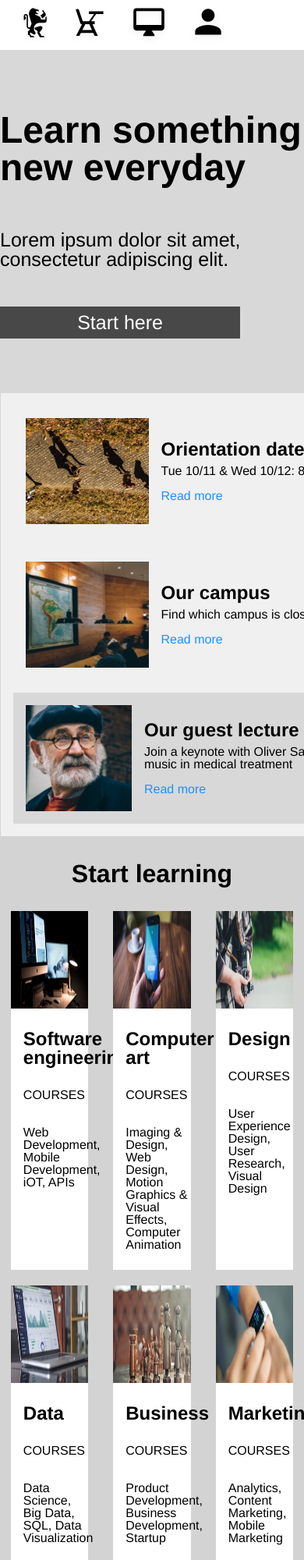
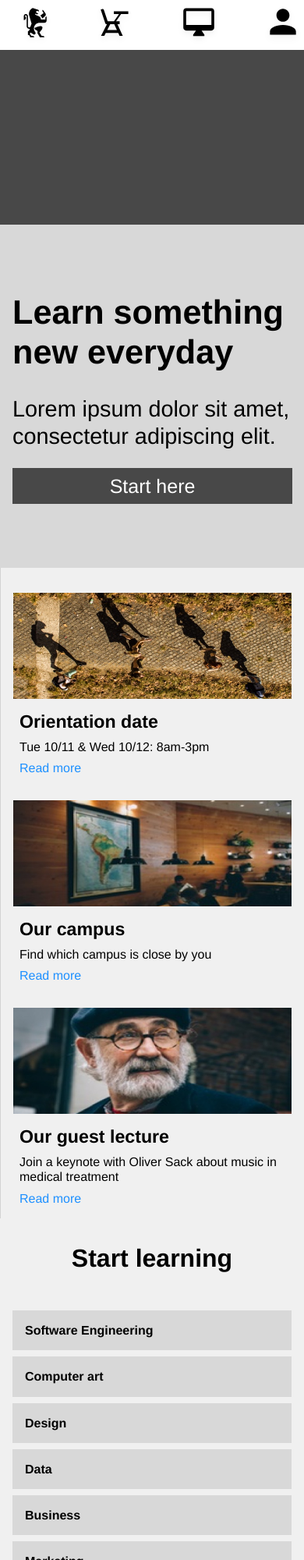
Before and after one commit to Swade101/colmaracademy, a plain HTML site: page index.html in a window 390 px wide. Shown: the top 2000 px of the page at 78% size. Drawn offline with Linux system fonts and the light colour scheme.

Commit message:
Finished mobile sit.

```diff
--- a/index.html
+++ b/index.html
@@ -26,6 +26,8 @@
       </div>
     </header>
     <div class="maincontent">
+      <div class="spacer">
+      </div>
       <div class="banner">
         <div class="bannerpic">
           <img src="resources/images/banner.jpg"/>
@@ -48,7 +50,8 @@
         <div class="main2">
           <div class="box">
               <img src="resources/images/information-orientation.jpg"/>
-            <div>
+              <img src="resources/images/information-orientation-mobile.jpg"/>
+            <div class="boxtext">
               <p class="h2">Orientation date</p>
               <p>Tue 10/11 & Wed 10/12: 8am-3pm</p>
               <p><a href="#">Read more</a></p>
@@ -56,7 +59,8 @@
           </div>
           <div class="box">
               <img src="resources/images/information-campus.jpg"/>
-            <div>
+              <img src="resources/images/information-campus-mobile.jpg"/>
+            <div class="boxtext">
               <p class="h2">Our campus</p>
               <p>Find which campus is close by you</p>
               <p><a href="#">Read more</a></p>
@@ -64,7 +68,8 @@
           </div>
           <div class="box">
               <img src="resources/images/information-guest-lecture.jpg"/>
-            <div>
+              <img src="resources/images/information-guest-lecture-mobile.jpg"/>
+            <div class="boxtext">
               <p class="h2">Our guest lecture</p>
               <p>Join a keynote with Oliver Sack about music in medical treatment</p>
               <p><a href="#">Read more</a></p>
@@ -105,7 +110,7 @@
                 <img src="resources/images/course-business.jpg"/>
                 <p class="h2">Business</p>
                 <p>COURSES</p>
-                <p>Product Development, Business Development, Startup</p>
+                <p>Product Development, Business </br> Development, Startup</p>
               </div>
               <div class="row margin">
                 <img src="resources/images/course-marketing.jpg"/>
@@ -114,6 +119,14 @@
                 <p>Analytics, Content Marketing, </br> Mobile Marketing</p>
               </div>
         </div>
+        <div class="courseinfo-mobile">
+          <p>Software Engineering</p>
+          <p>Computer art</p>
+          <p>Design</p>
+          <p>Data</p>
+          <p>Business</p>
+          <p>Marketing</p>
+        </div>
       </div>
       <div class="thesis">
         <div class="thesisheader">
@@ -121,7 +134,7 @@
         </div>
         <div class="thesisinfo">
           <div class="thesisbox">
-            <video src="resources/videos/thesis.mp4" width="100%" height="350px" controls>
+            <video src="resources/videos/thesis.mp4" width="100%" height="350px" controls autoplay loop>
               Video not supported
             </video>
             <p class="h2">Reimagine urban</p>
@@ -131,7 +144,7 @@
             <div class="box2 boxy">
               <img src="resources/images/thesis-fisma.jpg"/>
               <div>
-                <p class="h2">Fisma: Design and</p>
+                <p class="h2">Fisma: Design </p>
                 <p>Designer showcase of new </br> prototype product</p>
               </div>
             </div>
--- a/resources/css/style.css
+++ b/resources/css/style.css
@@ -5,10 +5,11 @@
 
 html, body {
   font-size: 16px;
-  font-family: Helvetica;
+  font-family: Helvetica, sans-serif;
   max-width: 100%;
   overflow-x: hidden;
   margin: auto;
+  line-height: 1.2;
 }
 
 
@@ -97,6 +98,10 @@ margin-left: 24px;
 }
 
 /*Lean something new everyday section*/
+
+.spacer {
+  display: none;
+}
 
 .banner {
   width: 100%;
@@ -208,6 +213,10 @@ margin-left: 24px;
   border-left: 1px solid lightgray;
 }
 
+.main2 .box img:nth-child(0n+2) {
+  display: none;
+}
+
 .main2 .box:last-child {
   background-color: #d8d8d8;
 }
@@ -242,20 +251,6 @@ margin-left: 24px;
   text-decoration: none;
 }
 
-/*
-.box, .box1 {
-  display: flex;
-  align-items: center;
-  height: 168px;
-  width: 423px;
-}
-
-.box img, .box1 img{
-    eight: 136px;
-    width: 35%;
-    margin: 16px;
-}
-*/
 
 /*Start learning section*/
 
@@ -273,6 +268,10 @@ margin-left: 24px;
   align-content: center;
   justify-content: center;
   width: 100%;
+}
+
+.courseinfo-mobile {
+  display: none;
 }
 
 .coursehead .h1 {
@@ -418,14 +417,14 @@ margin-left: 24px;
 footer {
   display: flex;
   justify-content: space-between;
-  height: 90px;
+  height: 6rem;
   width: 100%;
   text-align: right;
   border-top: 1px solid #d3d3d3;
 }
 
 footer p{
-  margin-top: 10px;
+  margin-top: 1rem;
 }
 
 footer p:first-child {
@@ -438,16 +437,131 @@ footer p:last-child {
 }
 
 @media only screen and (max-width: 420px) {
+  html {
+    font-size: 8px;
+  }
+  .logo img {
+  margin-right: 4rem;
+  }
+
   .logo img:nth-child(1n+2) {
     display: flex;
     justify-content: space-around;
+  }
+
+  .spacer {
+    display: flex;
+    height: 28rem;
+    background-color: #484848;
+  }
+
+  .bannertext {
+    margin-left: 2rem;
+  }
+
+  .bannertext .h1 {
+    font-size: 5.4rem;
+  }
+
+  .bannertext p {
+    margin-top: 0;
+  }
+
+  .bannertext p:nth-child(0n+2) {
+    font-size: 3.6rem;
+  }
+
+  .bannertext .button {
+    width: 96%;
+  }
+
+  .main2 .box {
+    flex-direction: column;
+    height: auto;
+    width: auto;
+  }
+
+  .main2 .box:last-child {
+    background-color: inherit;
+  }
+
+  .main2 .box img:nth-child(0n+2) {
+    display: flex;
+    width: 100%;
+    margin-right: 2rem;
+    margin-left: 2rem;
+  }
+
+  .main2 .box .h2 {
+    font-size: 2.9rem;
+  }
+
+  .boxtext {
+    margin-left: 2rem;
+    width: 100%;
+  }
+
+  .course {
+    width: 100%;
+    background-color: #f0f0f0;
+  }
+
+  .coursehead .h1 {
+    font-size: 4rem;
+  }
+
+  .courseinfo-mobile {
+    display: flex;
+    flex-direction: column;
+    margin-top: 16px;
+    margin-bottom: 16px;
+    width: 100%;
+  }
+
+  .courseinfo-mobile p {
+    font-weight: bold;
+    padding-top: 16px;
+    padding-left: 16px;
+    padding-bottom: 16px;
+    margin-right: 2rem;
+    margin-bottom: 8px;
+    margin-left: 2rem;
+    background-color: #d8d8d8;
+  }
+
+  .row .h2 {
+    display: flex;
+  }
+
+  .thesisheader .h1 {
+    font-size: 4rem;
+    margin-bottom: auto;
+  }
+
+  .thesisbox:first-child {
+    margin: 0 auto;
+    margin-bottom: 24px;
+    width: 100%;
+  }
+
+  footer {
+    align-items: center;
+  }
+
+  footer p {
+    margin-top: 2rem;
+    margin-bottom: 2rem;
   }
 
   .logo p,
   .navigation,
   .bannerpic,
   .main1,
+  .main2 .box img:nth-child(0n+1),
+  .row,
+  .thesisbox .h2,
   .thesisbox p,
-  .thesisbox1 {
+  .thesisbox1,
+  footer p:last-child {
     display: none;
   }
```
